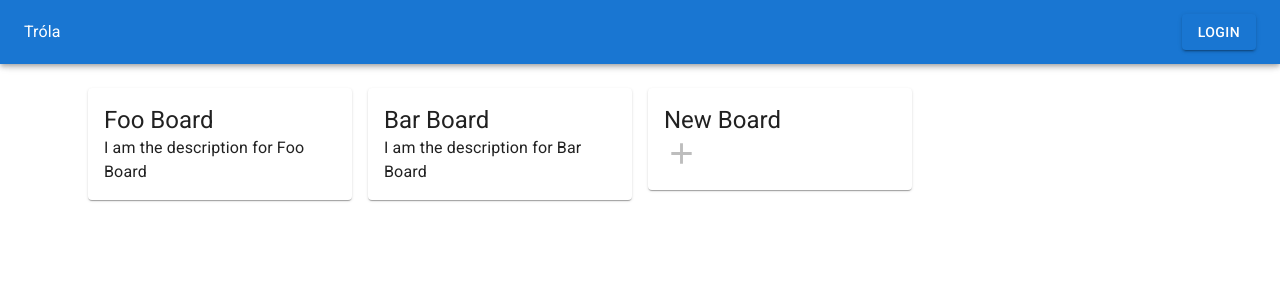
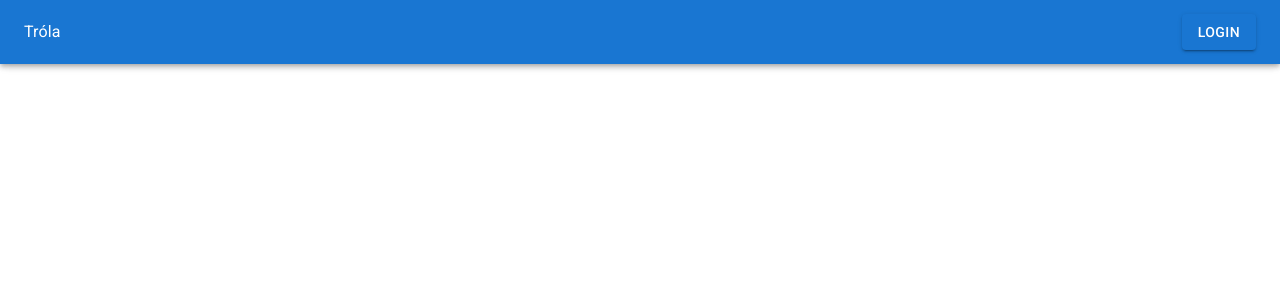
Before and after one commit to j-kitch/trola-ui, a React (Create React App) app: page / in a window 1280 px wide. Shown: the top 300 px of the page. Built offline with nearby package versions, Linux system fonts and the light colour scheme.

Commit message:
Refactored out navbar and loading components

```diff
--- a/package.json
+++ b/package.json
@@ -18,6 +18,8 @@
     "@types/react-dom": "^18.0.10",
     "react": "^18.2.0",
     "react-dom": "^18.2.0",
+    "react-router": "^6.6.2",
+    "react-router-dom": "^6.6.2",
     "react-scripts": "5.0.1",
     "typescript": "^4.9.4",
     "web-vitals": "^2.1.4"
--- a/src/App.tsx
+++ b/src/App.tsx
@@ -1,27 +1,15 @@
 import React from 'react';
-import {Box, Container, CssBaseline, Toolbar, Typography} from "@mui/material";
-import {Auth0Provider} from "@auth0/auth0-react";
-
-import Bar from "./Bar";
-import Boards from "./Boards";
+import {Container} from "@mui/material";
+import LoadingBackdrop from "./Components/LoadingBackdrop";
+import {NavBar} from "./Components/NavBar";
 
 const App: React.FC = () => {
     return (
-        <Auth0Provider domain="dev-cstaap57nsxcjdlq.us.auth0.com"
-                       clientId="02HOjjGMw6pMZpmxg2b3ZZU3uGcJ11HT"
-                       redirectUri={window.location.origin}>
-            <CssBaseline/>
-            <Container>
-                <Box>
-                    <Bar/>
-                    <Box component="main" sx={{p: 3}}>
-                        <Toolbar/>
-                        <Boards />
-                    </Box>
-                </Box>
-            </Container>
-        </Auth0Provider>
-    )
+        <Container>
+            <LoadingBackdrop/>
+            <NavBar/>
+        </Container>
+    );
 };
 
 export default App;
--- a/src/Bar.tsx
+++ /dev/null
@@ -1,51 +0,0 @@
-import React, {useState} from "react";
-import {AppBar, Box, Button, Menu, MenuItem, Toolbar, Typography} from "@mui/material";
-import {useAuth0} from "@auth0/auth0-react";
-import UserAvatar from "./UserAvatar";
-
-const Bar: React.FC = () => {
-
-    const auth0 = useAuth0();
-
-    const [anchorElName, setAnchorElName] = useState<null | HTMLElement>(null);
-
-    const handleOpenUserMenu = (event: React.MouseEvent<HTMLElement>) => {
-        setAnchorElName(event.currentTarget);
-    };
-
-    const handleCloseUserMenu = () => {
-        setAnchorElName(null);
-    };
-
-    return (
-        <AppBar component="nav">
-            <Toolbar>
-                <Box sx={{flex: 1}}>
-                    <Typography>Tróla</Typography>
-                </Box>
-                <Box>
-                    {auth0.isAuthenticated && <>
-                        <UserAvatar onClick={handleOpenUserMenu}/>
-                        <Menu open={Boolean(anchorElName)}
-                              anchorEl={anchorElName}
-                              onClose={handleCloseUserMenu}>
-                            <MenuItem>
-                                <Typography onClick={() => auth0.logout()}>
-                                    Logout
-                                </Typography>
-                            </MenuItem>
-                        </Menu>
-                    </>}
-                    {!auth0.isAuthenticated && <>
-                        <Button variant="contained"
-                                onClick={() => auth0.loginWithPopup()}>
-                            Login
-                        </Button>
-                    </>}
-                </Box>
-            </Toolbar>
-        </AppBar>
-    );
-};
-
-export default Bar;
--- a/src/Boards.tsx
+++ /dev/null
@@ -1,49 +0,0 @@
-import React from "react";
-import {Box, Card, CardActionArea, CardContent, Grid, Typography} from "@mui/material";
-import AddIcon from "@mui/icons-material/Add";
-
-const boards = [
-    {
-        name: "Foo Board",
-        description: "I am the description for Foo Board",
-        activeCards: 3,
-    },
-    {
-        name: "Bar Board",
-        description: "I am the description for Bar Board",
-        activeCards: 0,
-    }
-];
-
-const Boards: React.FC = () => {
-    return (
-        <Grid container spacing={2}>
-            {boards.map(board => (
-                <Grid item xs={3}>
-                    <Card>
-                        <CardActionArea>
-                            <CardContent>
-                                <Typography variant="h5">{board.name}</Typography>
-                                <Typography>{board.description}</Typography>
-                            </CardContent>
-                        </CardActionArea>
-                    </Card>
-                </Grid>
-            ))}
-            <Grid item xs={3}>
-                <Card>
-                    <CardActionArea>
-                        <CardContent>
-                            <Typography variant="h5">New Board</Typography>
-                            <Box>
-                                <AddIcon color="disabled" fontSize="large"/>
-                            </Box>
-                        </CardContent>
-                    </CardActionArea>
-                </Card>
-            </Grid>
-        </Grid>
-    );
-};
-
-export default Boards;
--- /dev/null
+++ b/src/Components/LoadingBackdrop.tsx
@@ -0,0 +1,13 @@
+import {Backdrop, CircularProgress} from "@mui/material";
+import {useAuth0} from "@auth0/auth0-react";
+
+export default function LoadingBackdrop() {
+
+    const { isLoading } = useAuth0();
+
+    return (
+        <Backdrop open={isLoading} sx={{ backgroundColor: "#aaaaaa", backdropFilter: "blur" }}>
+            <CircularProgress color="primary" />
+        </Backdrop>
+    )
+}
--- /dev/null
+++ b/src/Components/NavBar.tsx
@@ -0,0 +1,54 @@
+import {useAuth0} from "@auth0/auth0-react";
+import {AppBar, Avatar, Box, Button, Menu, MenuItem, Toolbar, Typography} from "@mui/material";
+import {MouseEventHandler, useState} from "react";
+
+export function NavBar() {
+
+    const {isAuthenticated} = useAuth0();
+
+    return (
+        <Box>
+            <AppBar>
+                <Toolbar>
+                    <Typography sx={{flex: 1}}>Tróla</Typography>
+                    {isAuthenticated && <UserDetails/>}
+                    {!isAuthenticated && <LoginButton/>}
+                </Toolbar>
+            </AppBar>
+        </Box>
+    );
+}
+
+function LoginButton() {
+
+    const {loginWithPopup} = useAuth0();
+
+    return (
+        <Button variant="contained" onClick={() => loginWithPopup()}>Login</Button>
+    );
+}
+
+function UserDetails() {
+
+    const {user, logout} = useAuth0();
+    const [anchor, setAnchor] = useState<HTMLDivElement | null>(null);
+
+    const handleClick: MouseEventHandler<HTMLDivElement> = (event) => {
+        setAnchor(event.currentTarget);
+    };
+
+    const handleClose = () => {
+        setAnchor(null);
+    };
+
+    return (
+        <>
+            <Avatar src={user?.picture} onClick={handleClick}/>
+            <Menu open={Boolean(anchor)} anchorEl={anchor} onClose={handleClose}>
+                <MenuItem onClick={() => logout()}>
+                    <Typography>Logout</Typography>
+                </MenuItem>
+            </Menu>
+        </>
+    );
+}
--- a/src/UserAvatar.tsx
+++ /dev/null
@@ -1,25 +0,0 @@
-import React, {MouseEventHandler} from "react";
-import {useAuth0} from "@auth0/auth0-react";
-import {Avatar} from "@mui/material";
-
-interface Props {
-    onClick: MouseEventHandler<HTMLDivElement> | undefined
-}
-
-const UserAvatar: React.FC<Props> = ({onClick}) => {
-
-    const {user} = useAuth0();
-
-    if (!user) {
-        return (<></>);
-    }
-
-    const initials = [user.given_name, user.family_name]
-        .filter(word => word && word.length > 0)
-        .map(word => word?.charAt(0))
-        .join('');
-
-    return (<Avatar src={user.picture} onClick={onClick}>{initials}</Avatar>);
-};
-
-export default UserAvatar;
--- a/src/index.tsx
+++ b/src/index.tsx
@@ -6,13 +6,20 @@ import '@fontsource/roboto/300.css';
 import '@fontsource/roboto/400.css';
 import '@fontsource/roboto/500.css';
 import '@fontsource/roboto/700.css';
+import {Auth0Provider} from "@auth0/auth0-react";
+import {CssBaseline} from "@mui/material";
 
 const root = ReactDOM.createRoot(
     document.getElementById('root') as HTMLElement
 );
 root.render(
     <React.StrictMode>
-        <App/>
+        <Auth0Provider domain="dev-cstaap57nsxcjdlq.us.auth0.com"
+                       clientId="02HOjjGMw6pMZpmxg2b3ZZU3uGcJ11HT"
+                       redirectUri={window.location.origin}>
+            <CssBaseline/>
+            <App/>
+        </Auth0Provider>
     </React.StrictMode>
 );
 
```
Also changed, not shown: 2 other files (tests, documents, lock files or other folders).
